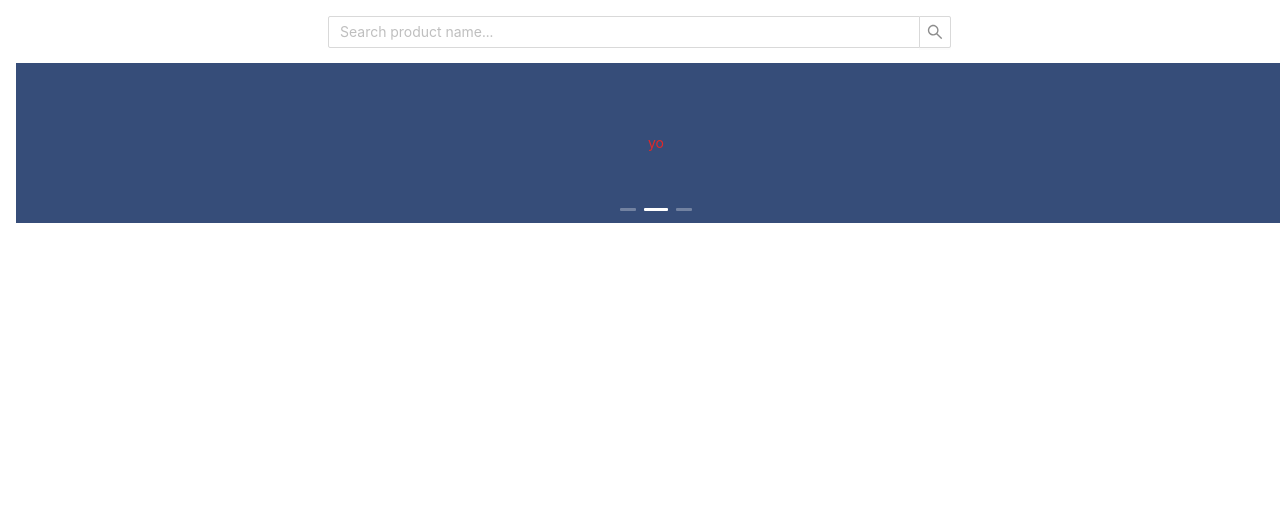
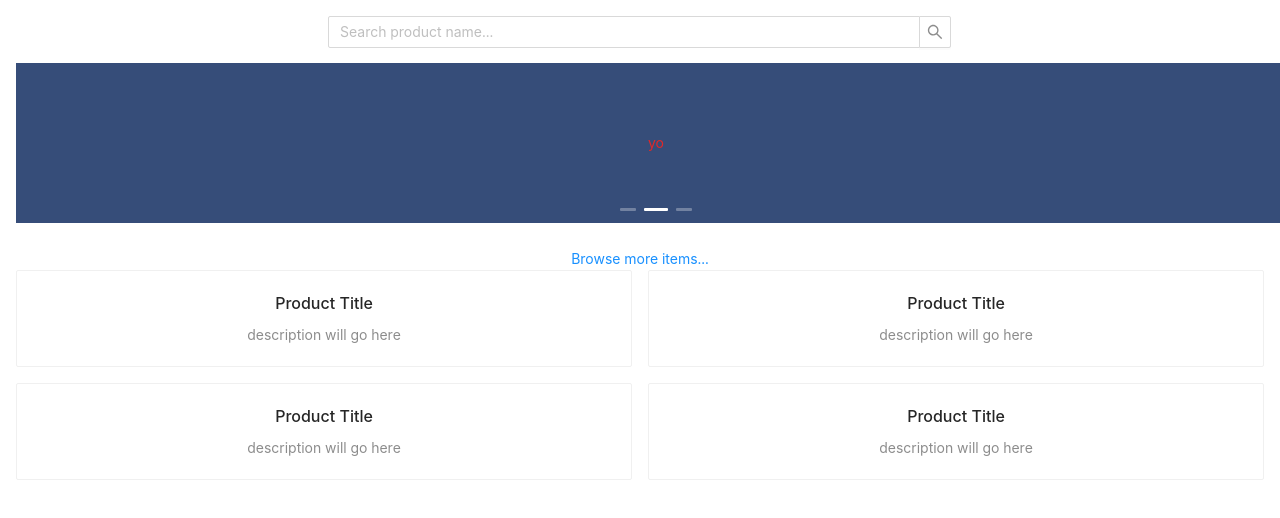
Before and after one commit to allenaxie/beforeifly, a React (Create React App) app: page / in a window 1280 px wide. Shown: the top 518 px of the page. Built offline with nearby package versions, Linux system fonts and the light colour scheme.

Commit message:
Create product grid in home page

```diff
--- a/src/pages/HomePage/HomePage.css
+++ b/src/pages/HomePage/HomePage.css
@@ -1,7 +1,9 @@
+/* Search bar */
 .searchInput {
     margin-bottom: 15px;
 }
 
+/* Carousel */
 .carousel {
     width: 100vw;
     background: #364d79
@@ -14,3 +16,8 @@
     text-align: center;
     background: #364d79;
 }
+
+/* Browse items link */
+.browseLinkContainer {
+    margin-top: 25px;
+}
--- a/src/pages/HomePage/HomePage.jsx
+++ b/src/pages/HomePage/HomePage.jsx
@@ -1,13 +1,15 @@
 import { useState } from "react";
+import { Link } from "react-router-dom";
 import 'antd/dist/antd.css';
 import "./HomePage.css";
-import { Row, Col, Carousel, Input } from 'antd';
+import { Row, Col, Carousel, Input, Card } from 'antd';
 
 
 
 export default function HomePage () {
 
     const {Search} = Input
+    const {Meta} = Card;
 
     return (
         <>
@@ -31,6 +33,50 @@
                     </Carousel>
                 </Col>
             </Row>
+            <Row className="browseLinkContainer">
+                <Col span={12} offset={6}>
+                    <Link className="browseItemsLink" to="/products">Browse more items...</Link>
+                </Col>
+            </Row>
+            <Row gutter={[16,16]}>
+                <Col span={12}>
+                    <Card
+                    hoverable>
+                        <Meta
+                            title="Product Title"
+                            description = "description will go here"
+                        />
+                    </Card>
+                </Col>
+                <Col span={12}>
+                    <Card
+                    hoverable>
+                        <Meta
+                            title="Product Title"
+                            description = "description will go here"
+                        />
+                    </Card>
+                </Col>
+                <Col span={12}>
+                    <Card
+                    hoverable>
+                        <Meta
+                            title="Product Title"
+                            description = "description will go here"
+                        />
+                    </Card>
+                </Col>
+                <Col span={12}>
+                    <Card
+                    hoverable>
+                        <Meta
+                            title="Product Title"
+                            description = "description will go here"
+                        />
+                    </Card>
+                </Col>
+
+            </Row>
         </>
     )
 }
```
